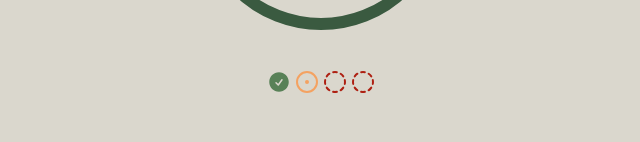
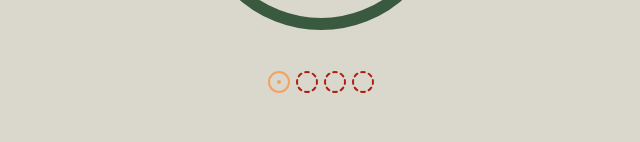
Before and after one commit to AzharZisan/pomotodo, a React (Vite) app: page / in a window 1280 px wide. Shown: the part 470-612 px from the top of the page, without its empty margins (319-959 px from the left). Built offline with nearby package versions, Linux system fonts and the light colour scheme.

Commit message:
phases icon added according to progress

```diff
--- a/src/App.jsx
+++ b/src/App.jsx
@@ -32,7 +32,7 @@ function App() {
 
   useEffect(() => {
     if (timeLeft === 0) {
-      nextPhase()
+      nextPhase();
       return;
     }
     if (isRunning) {
@@ -60,6 +60,19 @@ function App() {
     setTimeLeft(phases[phaseIndex].duration);
   };
 
+  const getStatus = (phases) => {
+    if (phases < phaseIndex) return "done";
+    if (phases === phaseIndex) return "active";
+    return "pending";
+  };
+
+  const workPhases = phases
+    .map((item, i) => ({
+      ...item,
+      originalIndex: i,
+    }))
+    .filter((i) => i.type === "work");
+
   return (
     <>
       <div className="w-full h-auto text-center border-b-2 border-(--primary)">
@@ -80,10 +93,22 @@ function App() {
       </div>
       <div className="flex flex-col justify-center items-center gap-2">
         <div className="flex justify-center items-center gap-1">
-          <AddBtn />
-          <CircleDot color="#f4a261" />
-          <CircleDashed color="#ae2012" />
-          <CircleDashed color="#ae2012" />
+          {workPhases.map((phases) => {
+            const status = getStatus(phases.originalIndex);
+            return (
+              <div key={phases.originalIndex}>
+                {status === "done" ? (
+                  <AddBtn />
+                ) : status === "active" ? (
+                  <CircleDot color="#f4a261" />
+                ) : status === "pending" ? (
+                  <CircleDashed color="#ae2012" />
+                ) : (
+                  ""
+                )}
+              </div>
+            );
+          })}
         </div>
         {currentPhase.type === "break" && (
           <p className="text-lg font-bold text-(--primary)">Short Break</p>
```
